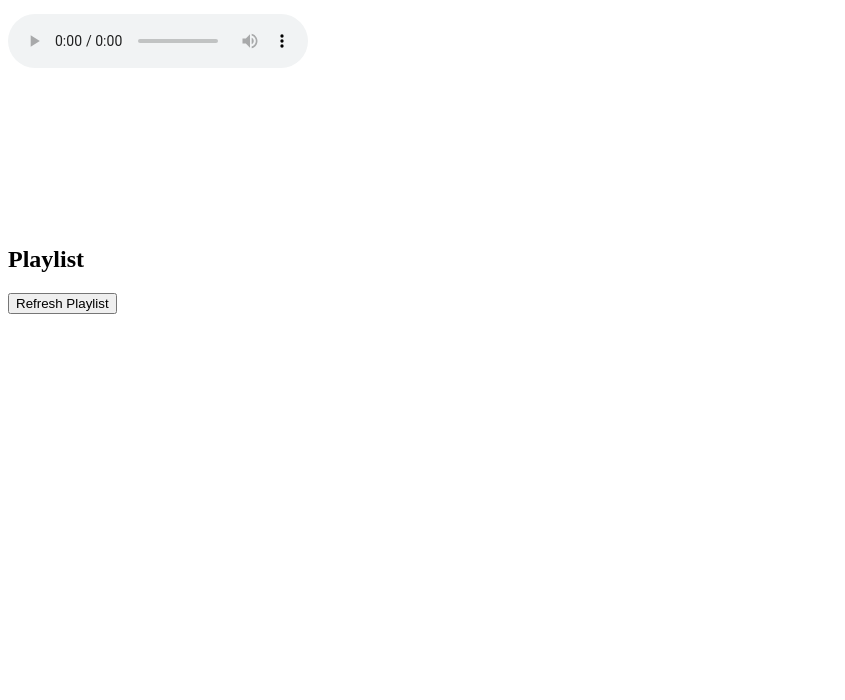
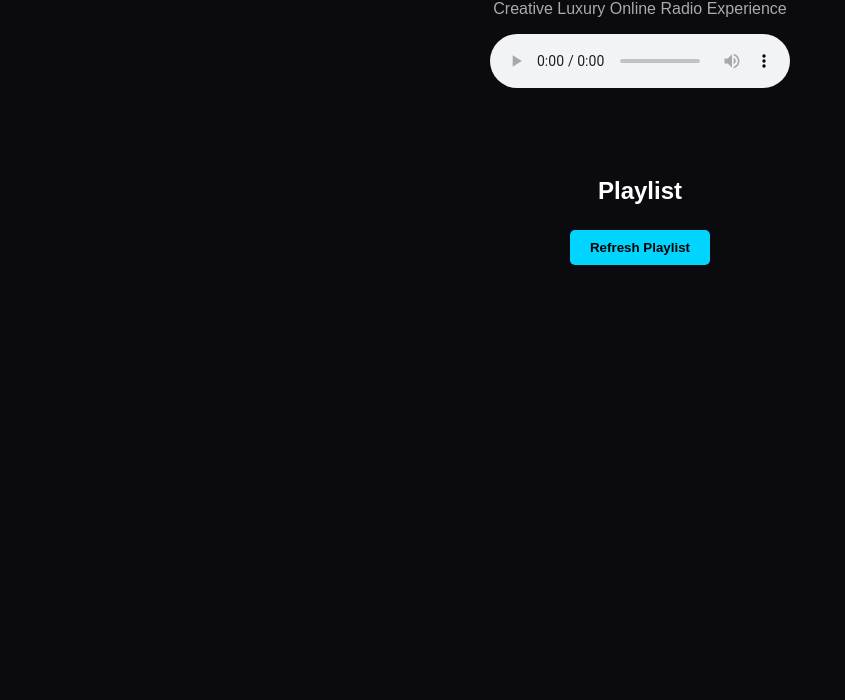
Before and after one commit to onlineradio200-rgb/ocean-radio, a plain HTML site: page index.html in a window 1280 px wide. Shown: the part 100-800 px from the top of the page, without its empty margins (0-845 px from the left). Drawn offline with Linux system fonts and the light colour scheme.

Commit message:
Update style.css

```diff
--- a/style.css
+++ b/style.css
@@ -1,81 +1,72 @@
-const audio = document.getElementById("audio-player");
-const canvas = document.getElementById("wave");
-const ctx = canvas.getContext("2d");
-
-let playlist = [];
-let currentTrackIndex = 0;
-
-/* ---------- Setup Canvas ---------- */
-canvas.width = canvas.offsetWidth;
-canvas.height = canvas.offsetHeight;
-
-/* ---------- Audio Context ---------- */
-const audioCtx = new (window.AudioContext || window.webkitAudioContext)();
-const analyser = audioCtx.createAnalyser();
-const source = audioCtx.createMediaElementSource(audio);
-source.connect(analyser);
-analyser.connect(audioCtx.destination);
-analyser.fftSize = 256;
-
-const bufferLength = analyser.frequencyBinCount;
-const dataArray = new Uint8Array(bufferLength);
-
-/* ---------- Draw Wave ---------- */
-function drawWave() {
-  requestAnimationFrame(drawWave);
-  analyser.getByteFrequencyData(dataArray);
-
-  ctx.clearRect(0, 0, canvas.width, canvas.height);
-
-  ctx.fillStyle = "#00d4ff";
-  const barWidth = (canvas.width / bufferLength) * 2.5;
-  let x = 0;
-
-  for (let i = 0; i < bufferLength; i++) {
-    const barHeight = dataArray[i] / 2;
-    ctx.fillRect(x, canvas.height - barHeight, barWidth, barHeight);
-    x += barWidth + 1;
-  }
+body {
+  font-family: 'Arial', sans-serif;
+  background-color: #0b0b0f;
+  color: #fff;
+  margin: 0;
+  padding: 0;
 }
 
-/* ---------- Playlist Controls ---------- */
-const playlistEl = document.getElementById("playlist");
-const refreshBtn = document.getElementById("refresh-btn");
-
-async function loadPlaylist() {
-  const res = await fetch("/music/list");
-  playlist = await res.json();
-  renderPlaylist();
-  if (playlist.length > 0) playTrack(0);
+.app-container {
+  max-width: 700px;
+  margin: 0 auto;
+  padding: 20px;
+  text-align: center;
 }
 
-function renderPlaylist() {
-  playlistEl.innerHTML = "";
-  playlist.forEach((track, i) => {
-    const li = document.createElement("li");
-    li.textContent = track.split("/").pop();
-    li.onclick = () => playTrack(i);
-    playlistEl.appendChild(li);
-  });
+header h1 {
+  font-size: 2em;
+  color: #00d4ff;
 }
 
-function playTrack(index) {
-  currentTrackIndex = index;
-  audio.src = playlist[index];
-  audio.play();
+header p {
+  font-size: 1em;
+  color: #aaa;
 }
 
-/* Auto-play next */
-audio.addEventListener("ended", () => {
-  currentTrackIndex = (currentTrackIndex + 1) % playlist.length;
-  playTrack(currentTrackIndex);
-});
+button {
+  padding: 10px 20px;
+  margin: 5px;
+  background: #00d4ff;
+  border: none;
+  color: #000;
+  font-weight: bold;
+  cursor: pointer;
+  border-radius: 5px;
+}
 
-/* Refresh Playlist */
-refreshBtn.onclick = loadPlaylist;
+button:hover {
+  background: #00a3cc;
+}
 
-/* ---------- Start Drawing ---------- */
-drawWave();
+/* Wave animation canvas */
+.wave-container {
+  position: relative;
+  width: 100%;
+  height: 50px;
+  margin: 15px 0;
+}
 
-/* ---------- Initialize ---------- */
-loadPlaylist();
+canvas#wave {
+  width: 100%;
+  height: 100%;
+  display: block;
+}
+
+/* Playlist styling */
+ul#playlist {
+  list-style: none;
+  padding: 0;
+}
+
+ul#playlist li {
+  padding: 8px;
+  margin: 4px 0;
+  background-color: #111;
+  cursor: pointer;
+  border-radius: 5px;
+}
+
+ul#playlist li:hover {
+  background-color: #00d4ff;
+  color: #000;
+}
```
